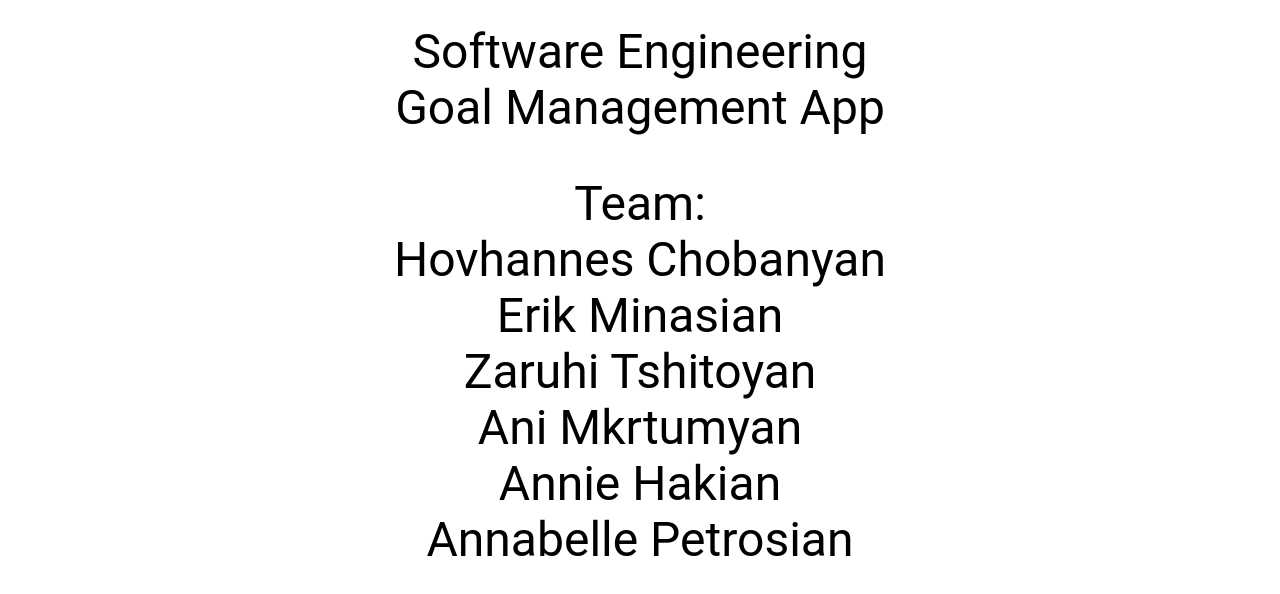
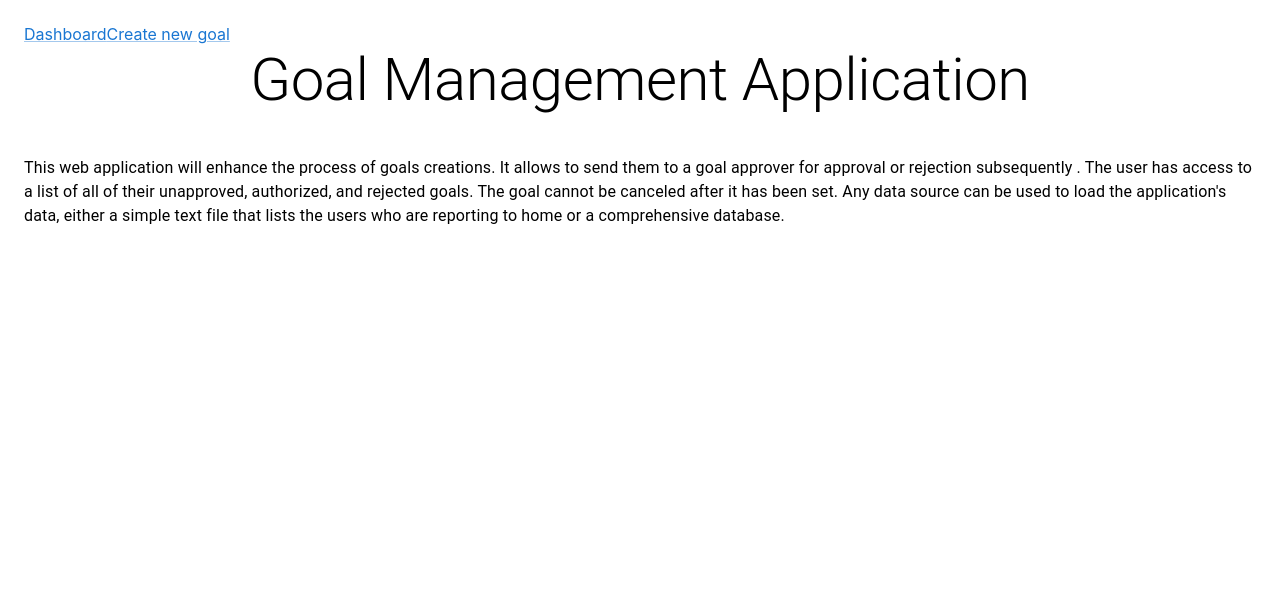
Before and after one commit to AUA-SE-22/goal-management-app, a Next.js app: page / in a window 1280 px wide. Shown: the top 594 px of the page. Built offline with nearby package versions, Linux system fonts and the light colour scheme.

Commit message:
first page modified

```diff
--- a/pages/index.js
+++ b/pages/index.js
@@ -1,23 +1,23 @@
 // @mui
-import { Box, Typography } from '@mui/material';
+import { Box, Typography, Link } from '@mui/material';
 
 import Page from '../components/Page';
 
 function Home() {
   return (
     <Page title="SE: Goal App">
+      <Box>
+        <Link href='/goals'>Dashboard</Link>
+        <Link href='/new-goal'>Create new goal</Link>
+      </Box>
       <Box sx={{ display: 'flex', flexDirection: 'column', alignItems: 'center', justifyContent: 'center' }}>
-        <Typography variant="h3">Software Engineering</Typography>
-        <Typography variant="h3" sx={{ mb: 5 }}>
-          Goal Management App
+        <Typography variant="h2" sx={{ mb: 5 }}>
+          Goal Management Application
         </Typography>
-        <Typography variant="h3">Team:</Typography>
-        <Typography variant="h3">Hovhannes Chobanyan</Typography>
-        <Typography variant="h3">Erik Minasian</Typography>
-        <Typography variant="h3">Zaruhi Tshitoyan</Typography>
-        <Typography variant="h3">Ani Mkrtumyan</Typography>
-        <Typography variant="h3">Annie Hakian</Typography>
-        <Typography variant="h3">Annabelle Petrosian</Typography>
+        <Typography paragraph={true}>
+        This web application will enhance the process of goals creations. It allows to send them to a goal approver for approval or rejection subsequently . The user has access to a list of all of their unapproved, authorized, and rejected goals. The goal cannot be canceled after it has been set.
+Any data source can be used to load the application's data, either a simple text file that lists the users who are reporting to home or a comprehensive database.
+        </Typography>
       </Box>
     </Page>
   );
```
